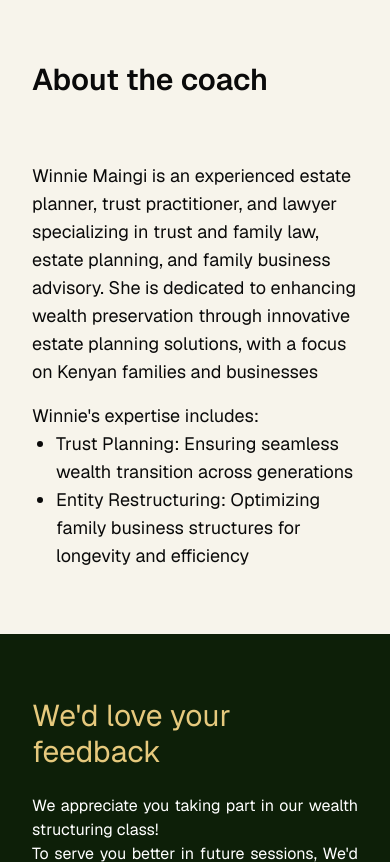
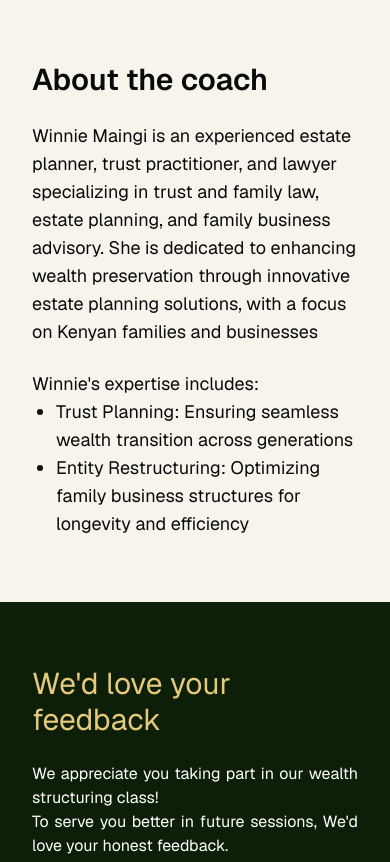
Before and after one commit to emmanuelmacharia/winnie-maingi, a Next.js app: page / in a window 390 px wide. Shown: the part 904-1766 px from the top of the page. Built offline with nearby package versions, Linux system fonts and the light colour scheme; no server answers.

Commit message:
spacing on mobile screens

```diff
--- a/src/app/page.tsx
+++ b/src/app/page.tsx
@@ -30,10 +30,10 @@ export default function HomePage() {
       <section className="flex flex-col items-center justify-center px-8 py-16 lg:flex-row">
         {/* About section */}
         <div className="mx-auto w-full max-w-7xl">
-          <h2 className="mb-4 text-3xl font-semibold">About the coach</h2>
+          <h2 className="text-3xl font-semibold lg:mb-4">About the coach</h2>
           <div className="flex flex-col items-center lg:flex-row lg:gap-8">
             <div>
-              <p className="w-full py-12 text-lg lg:max-w-2xl">
+              <p className="w-full py-6 text-lg lg:max-w-2xl lg:py-12">
                 Winnie Maingi is an experienced estate planner, trust
                 practitioner, and lawyer specializing in trust and family law,
                 estate planning, and family business advisory. She is dedicated
@@ -43,7 +43,7 @@ export default function HomePage() {
               </p>
             </div>
             <div>
-              <p className="-mt-8 w-full pt-0 text-lg lg:max-w-2xl">
+              <p className="w-full pt-0 text-lg lg:-mt-8 lg:max-w-2xl">
                 Winnie&apos;s expertise includes:
               </p>
               <ul className="list-disc pl-6 text-lg">
```
